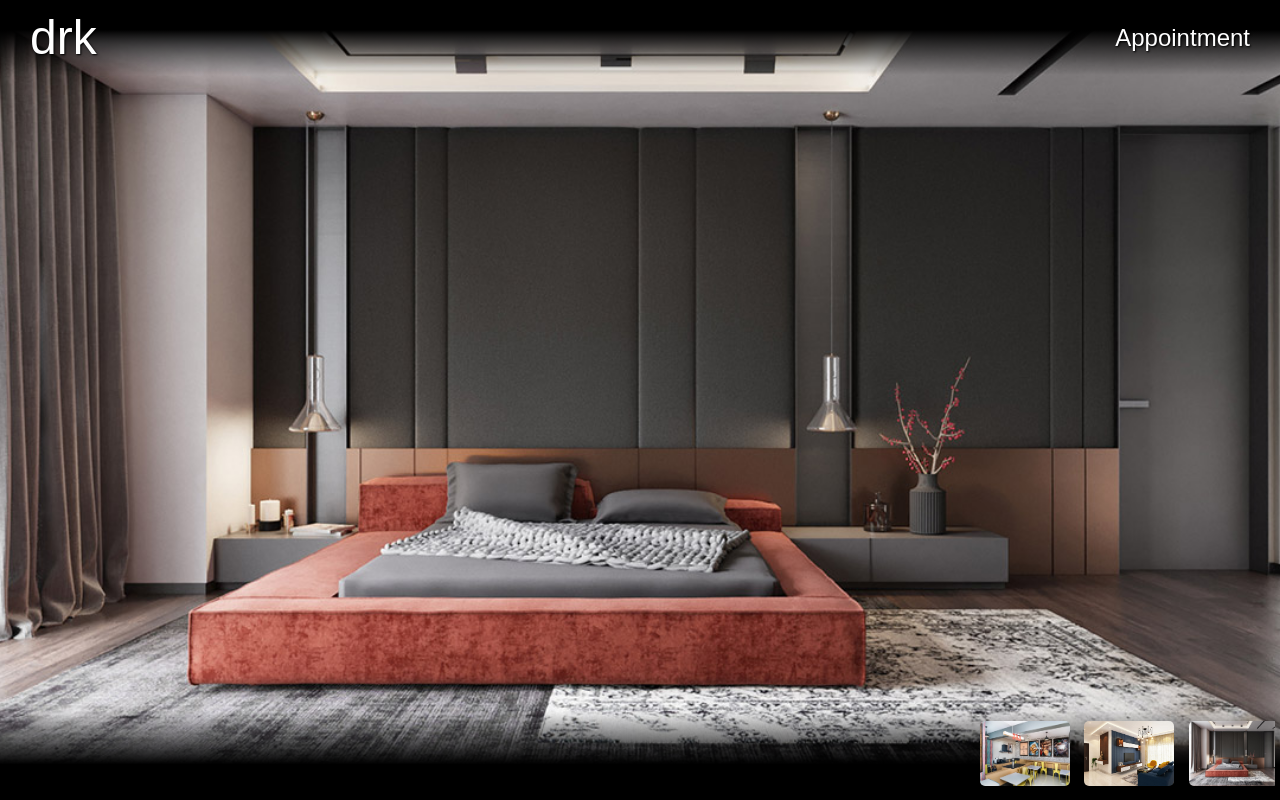
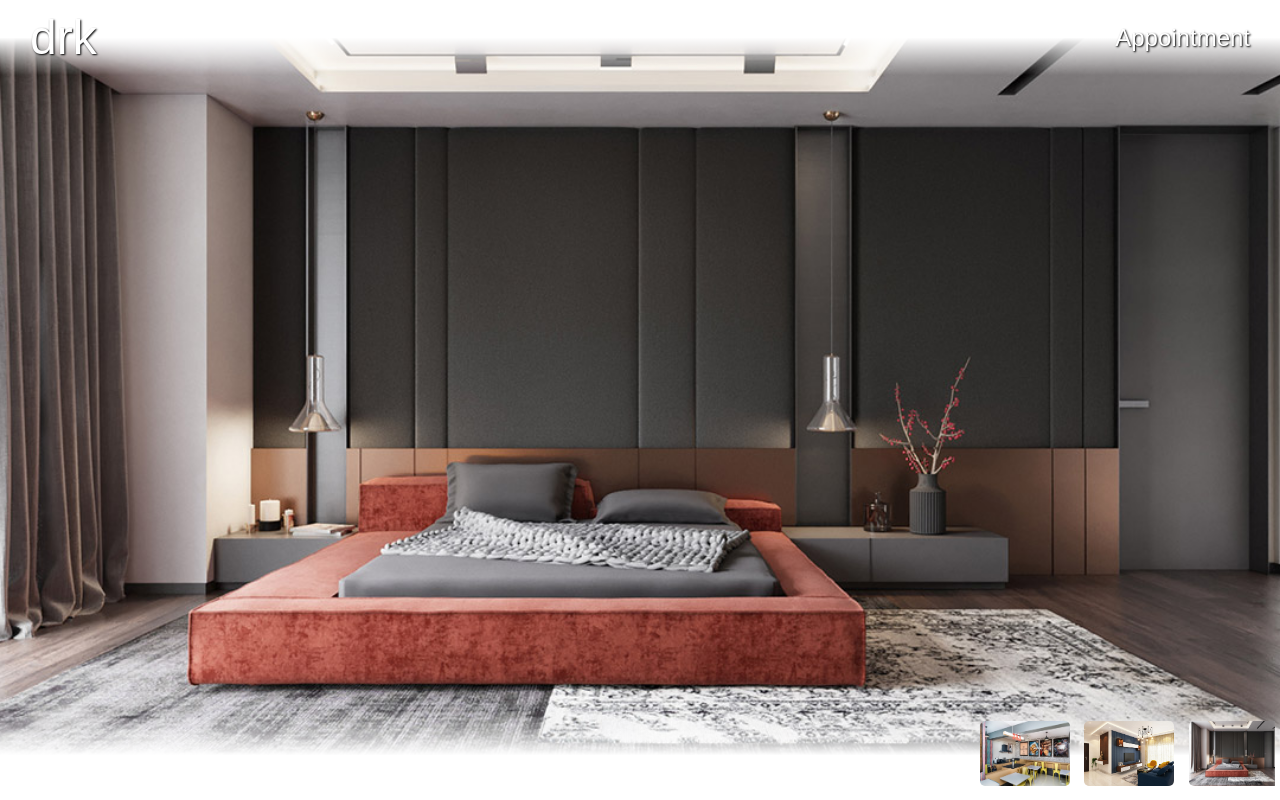
Before and after one commit to yashkumat/arch_portfolio, a plain HTML site: page index.html in a window 1280 px wide. Drawn offline with nearby package versions, Linux system fonts and the light colour scheme.

Commit message:
Update style.css

```diff
--- a/style.css
+++ b/style.css
@@ -25,7 +25,8 @@
     width: 100%;
     padding: 10px 30px;
     font-weight: 100;
-    background: linear-gradient(to bottom, black 40%, rgba(0,0,0,0) 100%);
+/*     background: linear-gradient(to bottom, black 40%, rgba(0,0,0,0) 100%); */
+    background: linear-gradient(to bottom, white 50%, transparent 100%);
 }
 
 .logo{
@@ -49,7 +50,9 @@
     display: flex;
     width: 100%;
     padding: 5px;
-    background: linear-gradient(to bottom, rgba(0,0,0,0) 0%, black 60%);
+/*     background: linear-gradient(to bottom, rgba(0,0,0,0) 0%, black 60%); */
+        background: linear-gradient(to bottom, transparent 0%, white 50%);
+
     justify-content: flex-end;
 }
 
```
